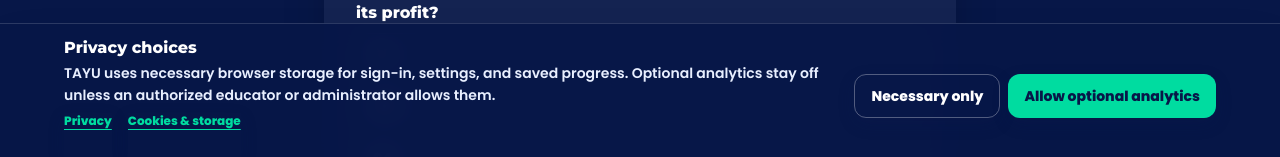
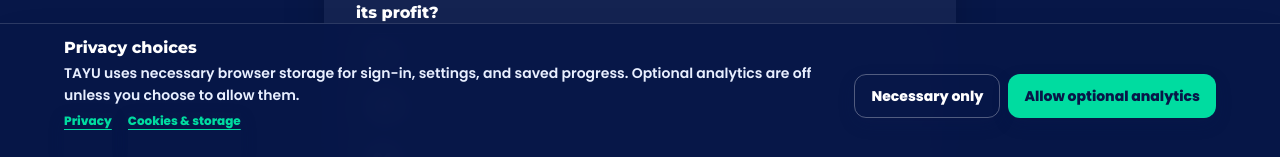
Before and after one commit to dev-rai1/tayu-game, a React (Vite) app in the folder frontend/: page /assessment/pre in a window 1280 px wide. Shown: the part 631-788 px from the top of the page. Built offline with nearby package versions, Linux system fonts and the light colour scheme; no server answers; the database is empty; sample sign-in values are in the browser's storage.

Commit message:
Only prompt accounts that can enable optional analytics

```diff
--- a/frontend/src/components/PrivacyChoices.jsx
+++ b/frontend/src/components/PrivacyChoices.jsx
@@ -13,7 +13,6 @@ export function PrivacyChoices() {
   const { pathname } = useLocation()
   const [choice, setChoice] = useState(() => getAnalyticsChoice())
   const canAllowAnalytics = analyticsRoleAllowed()
-  const effectiveChoice = canAllowAnalytics || choice === ANALYTICS_CHOICES.NECESSARY_ONLY ? choice : null
   const isImmersive = IMMERSIVE_PATHS.some((path) => pathname === path || pathname.startsWith(`${path}/`))
 
   useEffect(() => {
@@ -22,9 +21,10 @@ export function PrivacyChoices() {
     return () => window.removeEventListener('tayu-analytics-choice-changed', onChange)
   }, [])
 
-  // Keep this off gameplay screens so it never competes with directions or controls.
-  // Until a choice is made, optional analytics remain off.
-  if (effectiveChoice || isImmersive || pathname === '/privacy' || pathname === '/cookies') return null
+  // Student, guest, and unverified accounts cannot enable optional analytics,
+  // so do not interrupt them with a consent banner for necessary-only storage.
+  // Authorized educator/admin accounts see this choice outside immersive gameplay.
+  if (!canAllowAnalytics || choice || isImmersive || pathname === '/privacy' || pathname === '/cookies') return null
 
   const choose = (next) => {
     setAnalyticsChoice(next)
@@ -40,7 +40,7 @@ export function PrivacyChoices() {
         <div className="min-w-0">
           <div className="font-display text-base font-extrabold">Privacy choices</div>
           <p className="mt-0.5 text-sm font-semibold leading-relaxed text-white/75">
-            TAYU uses necessary browser storage for sign-in, settings, and saved progress. Optional analytics stay off unless an authorized educator or administrator allows them.
+            TAYU uses necessary browser storage for sign-in, settings, and saved progress. Optional analytics are off unless you choose to allow them.
           </p>
           <div className="mt-1.5 flex gap-4 text-xs font-bold">
             <Link to="/privacy" className="text-teal underline underline-offset-4">Privacy</Link>
```
